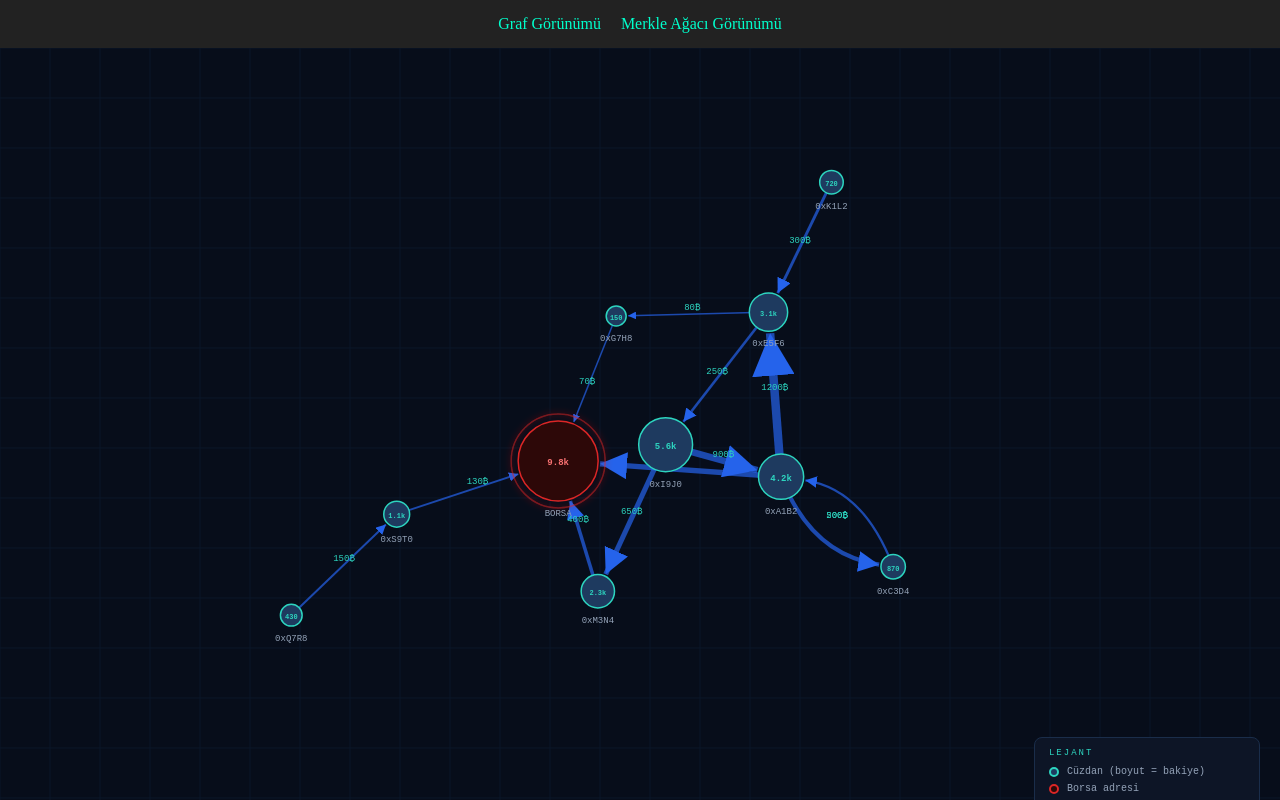
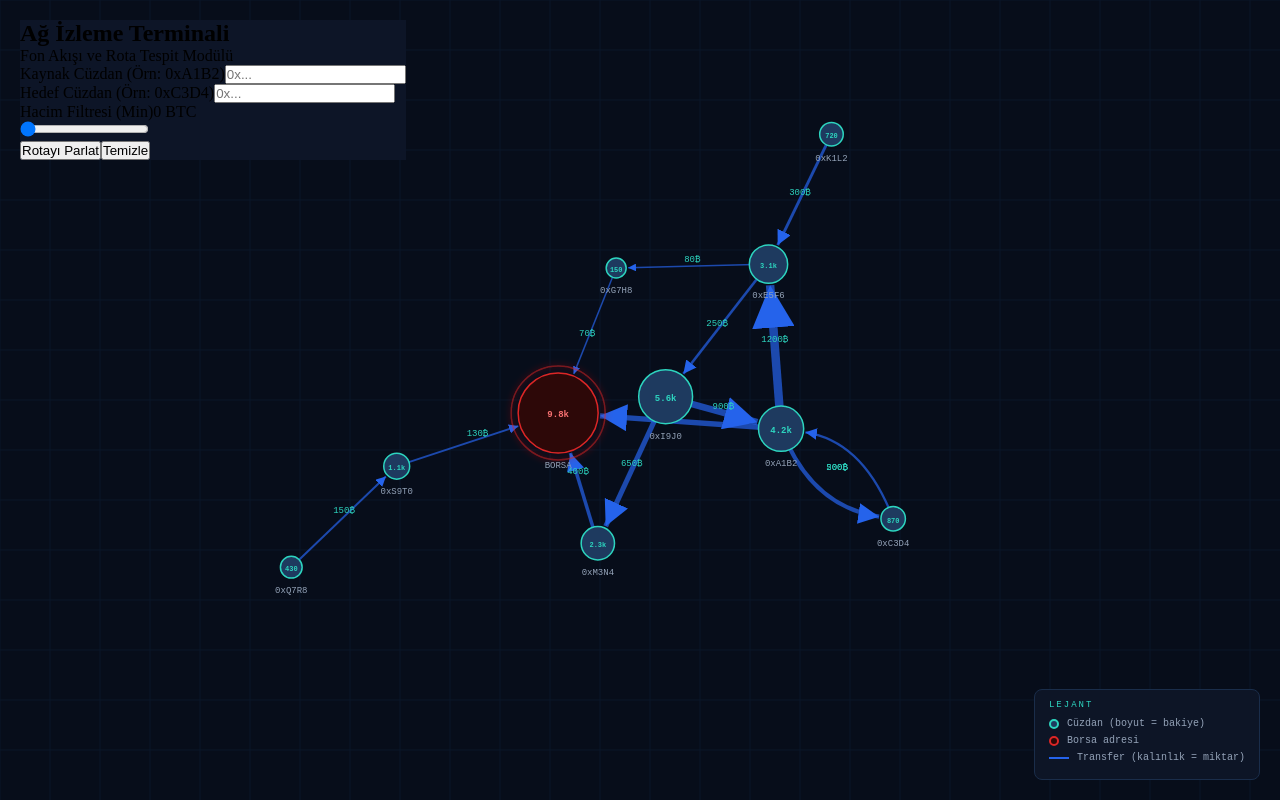
Before and after one commit to oguzinyo/Data-Structure-Project, an Angular app in the folder BlockchainAnalysis.Frontend/: page /graph in a window 1280 px wide. Built offline with nearby package versions, Linux system fonts and the light colour scheme.

Commit message:
feat: complete Phase 3 UI panel, integrate with graph engine and apply Mehmet contribution prefixes

```diff
--- a/BlockchainAnalysis.Frontend/src/app/app.html
+++ b/BlockchainAnalysis.Frontend/src/app/app.html
@@ -1,7 +1,39 @@
+<div style="position: relative; width: 100vw; height: 100vh; overflow: hidden; background-color: #070d1a;">
 
-<nav style="background-color: #222; padding: 15px; text-align: center;">
-    <a routerLink="/graph" style="color: #00ffcc; margin-right: 20px; text-decoration: none;">Graf Görünümü</a>
-    <a routerLink="/merkle" style="color: #00ffcc; text-decoration: none;">Merkle Ağacı Görünümü</a>
-</nav>
+    <app-graph-engine [highlightedPath]="MehmetHighlight"
+                      style="position: absolute; top: 0; left: 0; width: 100%; height: 100%;">
+    </app-graph-engine>
 
-<router-outlet></router-outlet>
+    <div class="terminal-container" style="position: absolute; top: 20px; left: 20px; z-index: 10; background: rgba(15, 23, 42, 0.9); backdrop-filter: blur(8px);">
+        <header class="terminal-header">
+            <div class="status-indicator"></div>
+            <h2>Ağ İzleme Terminali</h2>
+            <p class="subtitle">Fon Akışı ve Rota Tespit Modülü</p>
+        </header>
+
+        <div class="control-grid">
+            <div class="input-group">
+                <label>Kaynak Cüzdan (Örn: 0xA1B2)</label>
+                <input type="text" #startInput placeholder="0x..." (input)="startWallet = startInput.value" class="modern-input">
+            </div>
+
+            <div class="input-group">
+                <label>Hedef Cüzdan (Örn: 0xC3D4)</label>
+                <input type="text" #targetInput placeholder="0x..." (input)="targetWallet = targetInput.value" class="modern-input">
+            </div>
+        </div>
+
+        <div class="filter-section">
+            <div class="slider-header">
+                <label>Hacim Filtresi (Min)</label>
+                <span class="badge">{{ MehmetMinAmount }} BTC</span>
+            </div>
+            <input type="range" min="0" max="5000" value="0" #amountSlider (input)="MehmetUpdateFilter(amountSlider.value)" class="modern-slider">
+        </div>
+
+        <div class="action-bar">
+            <button class="btn-primary" (click)="MehmetFindPath()">Rotayı Parlat</button>
+            <button class="btn-secondary" (click)="MehmetClear()">Temizle</button>
+        </div>
+    </div>
+</div>
--- a/BlockchainAnalysis.Frontend/src/app/app.ts
+++ b/BlockchainAnalysis.Frontend/src/app/app.ts
@@ -1,17 +1,53 @@
 import { Component } from '@angular/core';
 import { RouterOutlet } from '@angular/router';
-import {  RouterLink } from '@angular/router';
-import { MerklePanelComponent } from './merkle-panel/merkle-panel';
-import { GraphEngineComponent } from './graph-engine/graph-engine';
-
+import { RouterLink } from '@angular/router';
+import { GraphEngineComponent, HighlightedPath } from './graph-engine/graph-engine';
 
 @Component({
   selector: 'app-root',
   standalone: true,
-  imports: [RouterOutlet,RouterOutlet, RouterLink],
+  imports: [RouterOutlet, RouterLink, GraphEngineComponent],
   templateUrl: './app.html',
   styleUrls: ['./app.css']
 })
 export class App {
   title = 'BlockchainAnalysis.Frontend';
+
+
+  startWallet: string = '';
+  targetWallet: string = '';
+
+
+  MehmetMinAmount: number = 0;
+
+
+  MehmetHighlight: HighlightedPath = { nodes: new Set(), edges: new Set() };
+
+
+  MehmetUpdateFilter(value: string) {
+    this.MehmetMinAmount = Number(value);
+    console.log(`[Mehmet UI Filtresi]: Hacim limiti ${this.MehmetMinAmount} BTC olarak güncellendi.`);
+  }
+
+  // Cüzdan ID Sorgulama ve Vurgulama Fonksiyonu
+  MehmetFindPath() {
+    if (!this.startWallet || !this.targetWallet) {
+      alert("Lütfen kaynak ve hedef cüzdan adreslerini giriniz!");
+      return;
+    }
+
+    this.MehmetHighlight = {
+      nodes: new Set([this.startWallet, this.targetWallet]),
+      edges: new Set([]) // Backend API uçları bağlandığında işlem ID'leri buraya aktarılacaktır
+    };
+
+    console.log(`[Mehmet Rota Vurgu]: ${this.startWallet} ve ${this.targetWallet} grafik üzerinde parlatıldı.`);
+  }
+
+  // Arayüzü ve grafik görünümünü sıfırlama fonksiyonu
+  MehmetClear() {
+    this.startWallet = '';
+    this.targetWallet = '';
+    this.MehmetHighlight = { nodes: new Set(), edges: new Set() };
+  }
 }
```
